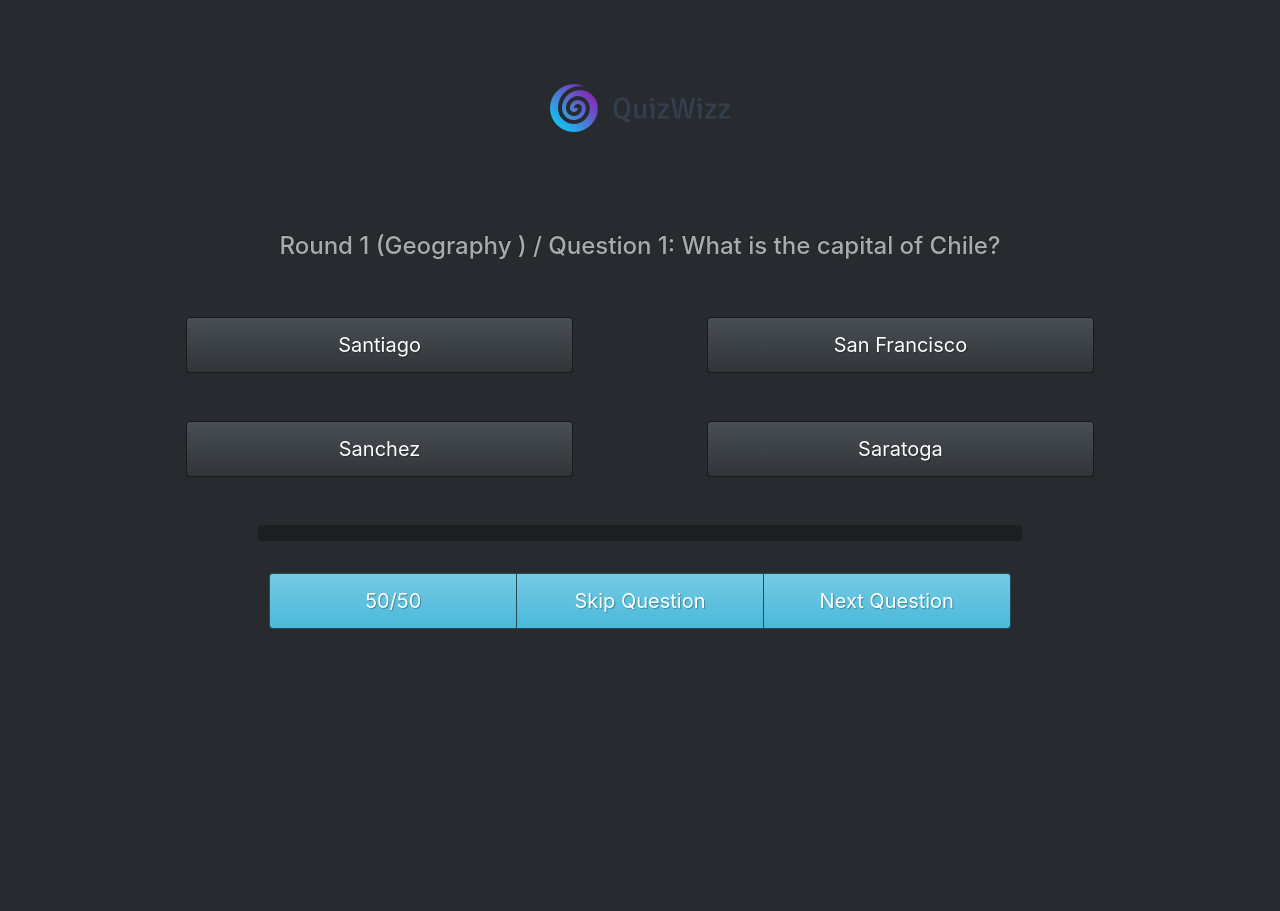
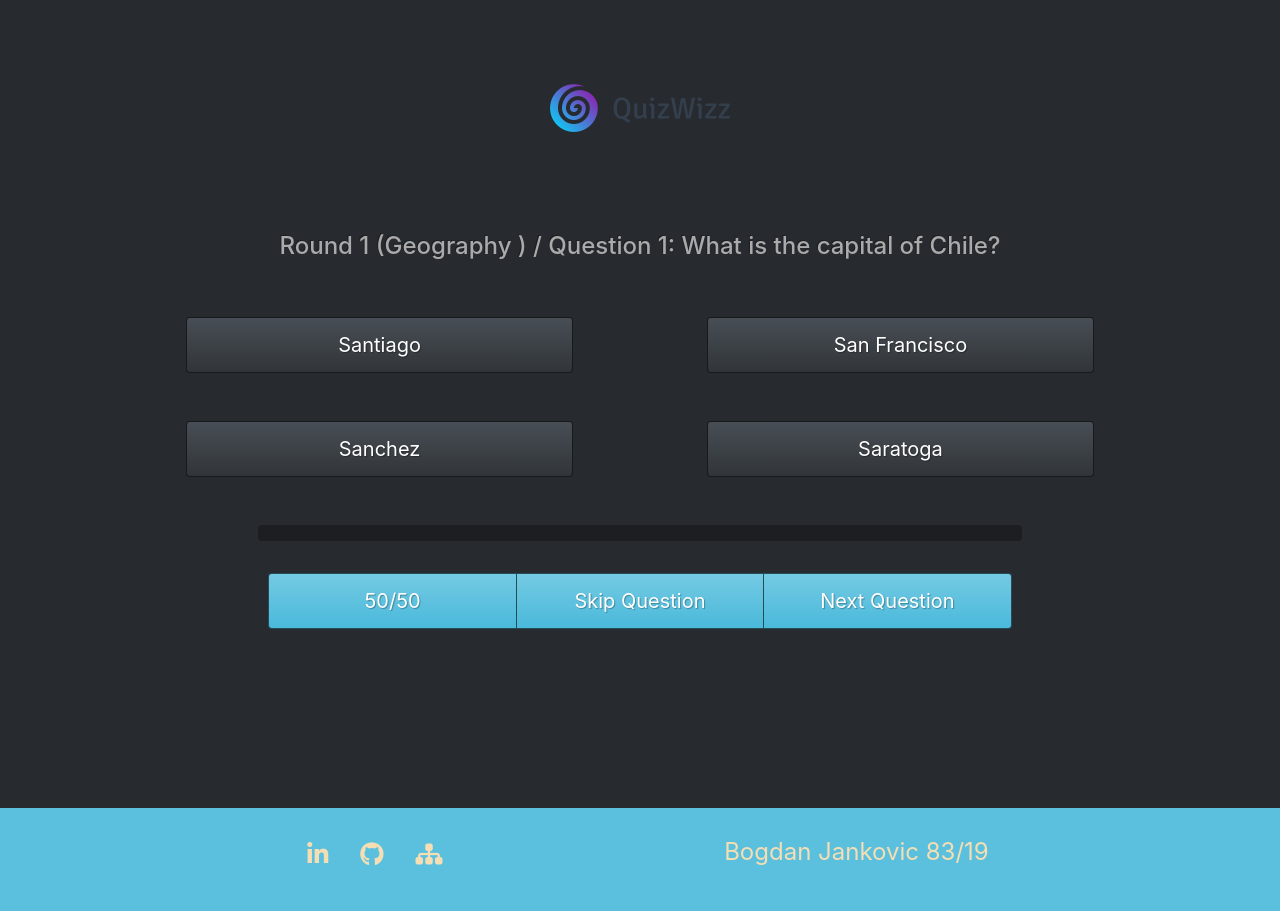
Before and after one commit to bogdanjankovic/JavaScriptInteraktivniKviz, a plain HTML site: page index.html in a window 1280 px wide. Before the commit the page ends 800 px from the top, so only its background shows below. Drawn offline with Linux system fonts and the light colour scheme.

Commit message:
responsive apdejt

```diff
--- a/assets/css/main.css
+++ b/assets/css/main.css
@@ -50,6 +50,16 @@
 
 }
  */
+ .body{
+	position: relative;
+ }
+ .container{
+	 max-height: 300vw ;
+	 min-height: 100vh
+ }
+ #window{
+	max-height: 300vw ;
+ }
 .gameOver{
 	height:30vw;
 	margin:0 auto;
@@ -74,6 +84,9 @@
 	color:wheat;
 
 }
+#completedRounds{
+	max-height: 180vw;
+}
 #answers{
 
 }
@@ -94,3 +107,14 @@
 	display:flex;
 	justify-content: center;
 }
+#footer{
+	min-height:4vw;
+	width: 100%;
+	display: flex;
+	justify-content: space-evenly;
+	padding:2%;
+}
+#footer i,#footer p{
+	font-size: 3vh;
+	color:wheat;
+}
--- a/assets/js/main.js
+++ b/assets/js/main.js
@@ -182,7 +182,7 @@ function gameOver(){
     var noviProzor=`<div class="gameOver bg-dark">
     <div class='col-md-12'>
                 <header><a href="index.html"><img class="rounded mx-auto d-block" src="assets/img/logo.png" alt="logo"></a></header>
-                <div class="jumbotron jumbotron-fluid">
+                <div class="jumbotron ">
   <div class="container">
     <h1 class="display-3">Unfortunately, you lost!</h1>
     <p class="lead">Oh well, better luck next time... Your score was: </p>
@@ -190,7 +190,7 @@ function gameOver(){
 </div>
 	</div>
     <div class='drzacDugmica col-sm-12'><input id="pocniPonovo" class="dugmici btn  btn-success m-2 " type="button" value="New Game" onclick="newGame();"> <input id="rangListaUpis" class="dugmici btn btn-warning btn-outline-primary m-2 " type="button" value="High Score" onclick="highScore();"></div>
-    <footer><p></p></footer>
+    <footer></footer>
     </div>`
     document.getElementById("container").innerHTML=noviProzor;
 }
@@ -198,3 +198,24 @@ function gameOver(){
 function newGame(){
     window.location.reload();
 }
+
+//footer
+function footer(){
+    var footer=document.getElementById("footer");
+var ispisFooter=`<ul class="nav">`;
+var nizIkona=["fa fa-linkedin","fa fa-github","fa fa-sitemap"];
+var nizLinkova=["","",""]
+var i=0;
+while (i<nizIkona.length){
+    ispisFooter+=
+    `
+        <li class="nav-item">
+        <a class="nav-link active" target="_blank" href="${nizLinkova[i]}"><i class="${nizIkona[i]}" aria-hidden="true"></i></a>
+        </li>`
+        i++;
+
+    }
+    ispisFooter+=`</ul><p>Bogdan Jankovic 83/19</p>`
+    footer.innerHTML=ispisFooter;
+}
+footer();
--- a/index.html
+++ b/index.html
@@ -25,21 +25,21 @@
 					<div id="progress" class=" progress-bar progress-bar-striped progress-bar-animated float-left" role="progressbar" aria-valuenow="0" aria-valuemin="0" aria-valuemax="100" style="width: 0%"></div>
 				  </div>
 				</div>
-				  <div id='helpButtons' class="col-md-12 text-center  my-2">
-					<div id="side" class="col-md-8 col-sm-4 btn-group  py-4" role="group" aria-label="Basic example">
-						<input id="polaPola" class="col-md-4 btn btn-info  " data-toggle="tooltip" data-placement="bottom" title="Prepolovi broj odgovora, tako da ostane jedan tačan, i jedan netačan" type="button" value="50/50" onclick="polaPola();">
-						<input id="zameniPitanje" class="col-md-4 btn btn-info " type="button" value="Skip Question" onclick="zameniPitanje();">
-						<input id="sledece" class="col-md-4 btn btn-info" type="button" value="Next Question" onclick="sledecePitanje();">
+				  <div id='helpButtons' class="col-lg-12 col-md-12 col-sm-12 text-center  my-2">
+					<div id="side" class="col-lg-8 col-md-10 col-sm-12 btn-group py-4" role="group" aria-label="Basic example">
+						<input id="polaPola" class="col-md-8 col-sm-6 btn btn-info  " data-toggle="tooltip" data-placement="bottom" title="Prepolovi broj odgovora, tako da ostane jedan tačan, i jedan netačan" type="button" value="50/50" onclick="polaPola();">
+						<input id="zameniPitanje" class="col-md-8 col-sm-6 btn btn-info " type="button" value="Skip Question" onclick="zameniPitanje();">
+						<input id="sledece" class="col-md-8 col-sm-6 btn btn-info" type="button" value="Next Question" onclick="sledecePitanje();">
 					  </div>
 				</div>
-				<div class="col-md-12 p-2" aria-atomic="true" id="completedRounds"></div>
+
 			</div>
-			<footer></footer>
 		</div>
+		</section>
+		<div class="col-md-12 p-2"  id="completedRounds"></div>
+	</div>
+	<footer id="footer" class='bg-info'></footer>
 
-
-		</section>
-	</div>
 <script src="assets/js/main.js"></script>
 <script src="assets/js/jquery-3.5.1.min.js"></script>
 </body>
```
